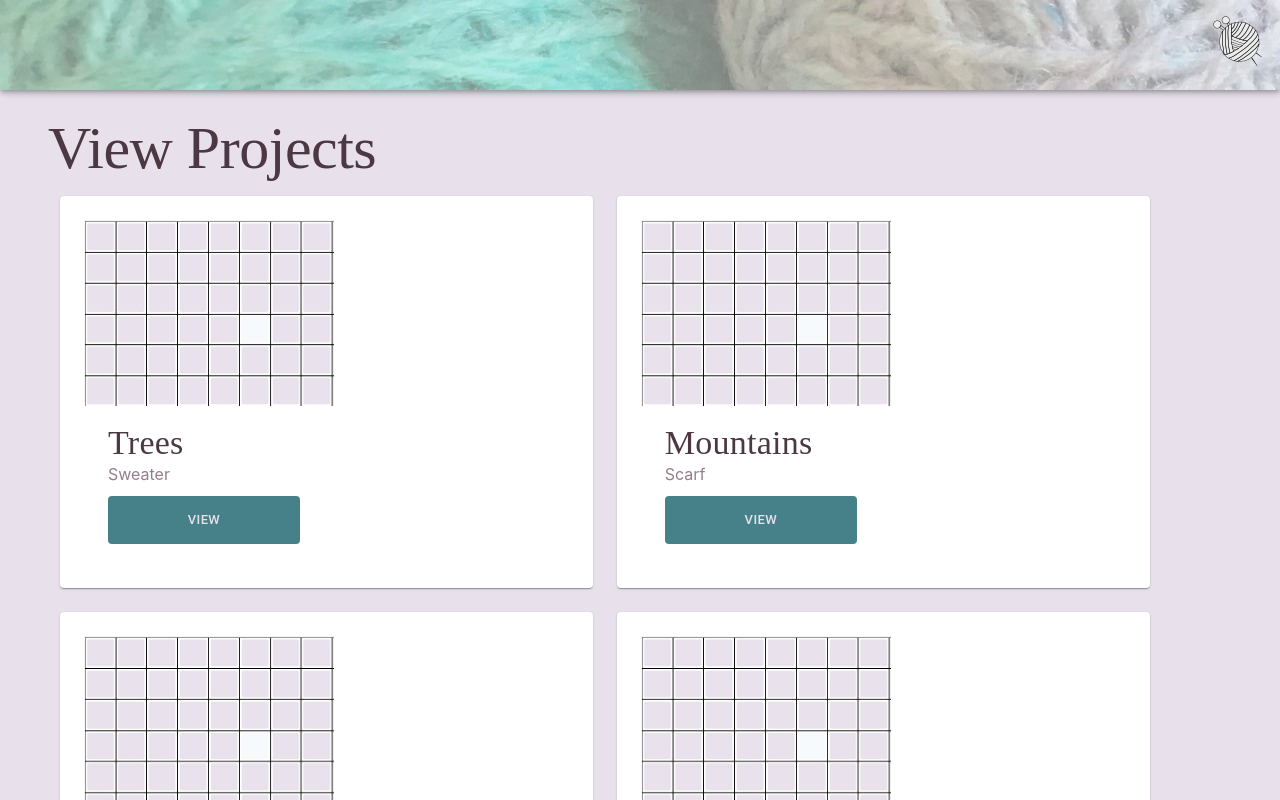
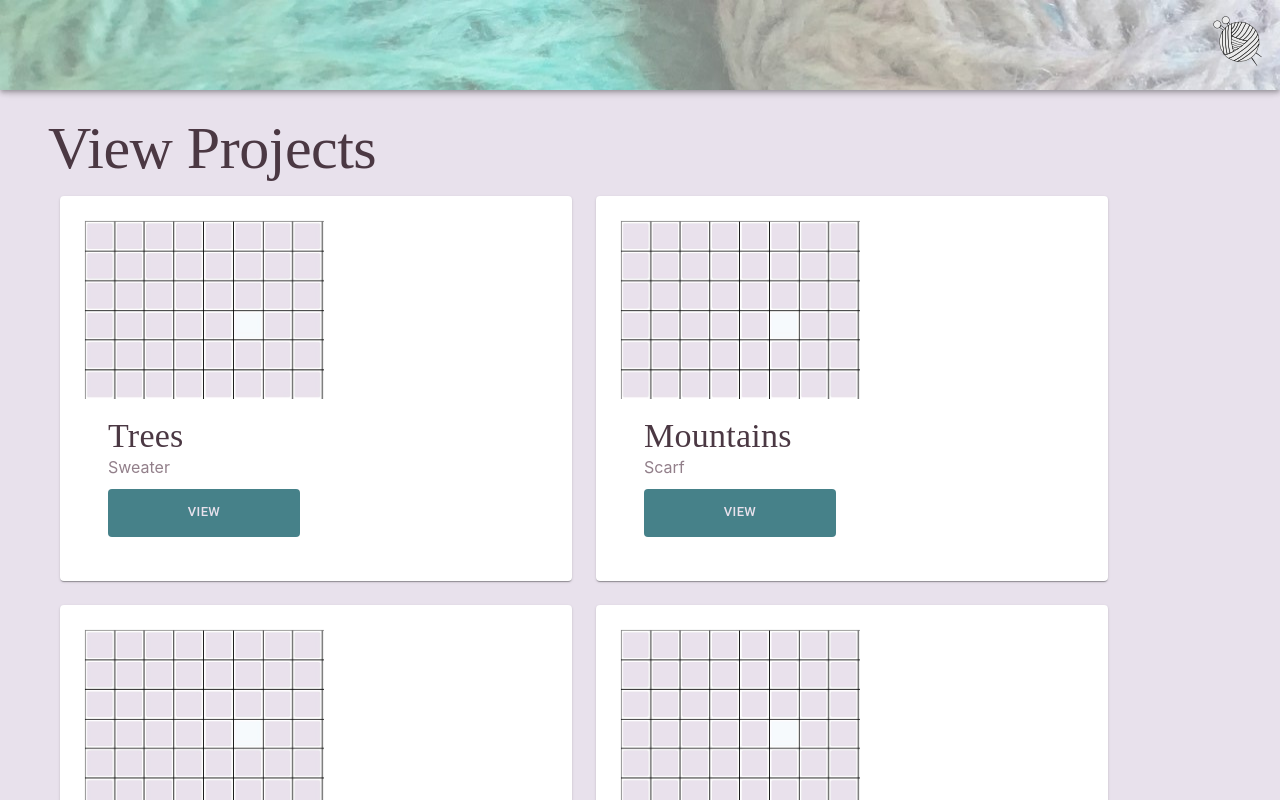
Before and after one commit to IsabelMcIlroy/KnitAndPearl, a React (Create React App) app: page /KnittingProjectManager/ViewProject in a window 1280 px wide. Shown: the top 800 px of the page. Built offline with nearby package versions, Linux system fonts and the light colour scheme; a web font is replaced by a local one.

Commit message:
view projects...

```diff
--- a/src/PagesViewProjects/HelperComponents/ViewProjectCard.js
+++ b/src/PagesViewProjects/HelperComponents/ViewProjectCard.js
@@ -15,7 +15,7 @@ export const ViewProjectCard = ({ projectName, projectType }) => {
     <>
       <Card
         sx={{
-          maxWidth: "45%",
+          maxWidth: "40vw",
           margin: "12px",
         }}
       >
--- a/src/PagesViewProjects/ViewProject.js
+++ b/src/PagesViewProjects/ViewProject.js
@@ -20,7 +20,13 @@ export const ViewProject = () => {
         >
           View Projects
         </Typography>
-        <Box sx={{ display: "flex", margin: "0px 24px", flexWrap: "wrap" }}>
+        <Box
+          sx={{
+            display: "flex",
+            margin: "0px 24px",
+            flexWrap: "wrap",
+          }}
+        >
           <ViewProjectCard projectName={"Trees"} projectType={"Sweater"} />
           <ViewProjectCard projectName={"Mountains"} projectType={"Scarf"} />
           <ViewProjectCard projectName={"Cats"} projectType={"Socks"} />
```
